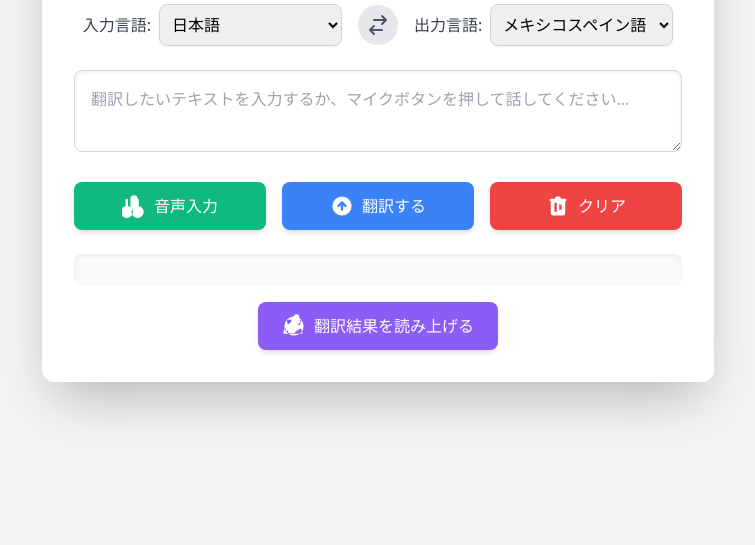
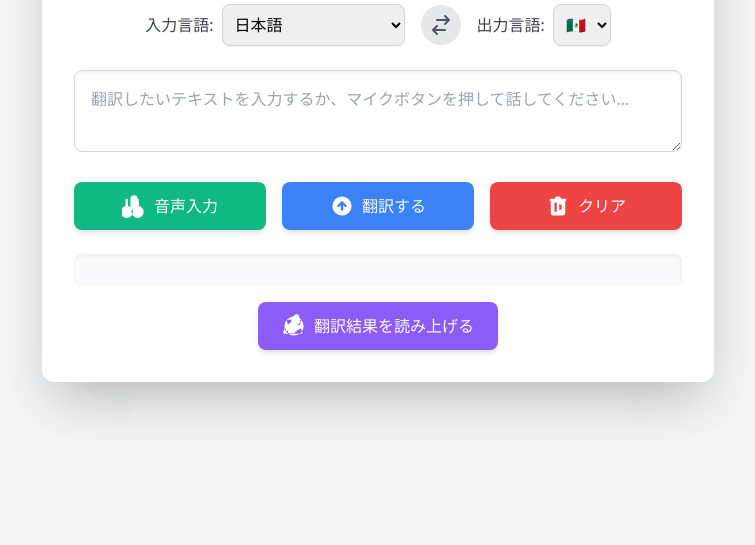
Before and after one commit to Nine-jp/translation-app, a website: page translation-app/public/index.html in a window 1280 px wide. Shown: the part 255-800 px from the top of the page, without its empty margins (262-1017 px from the left). Drawn offline with nearby package versions, Linux system fonts and the light colour scheme.

Commit message:
feat: Change language options to flag emojis

```diff
--- a/translation-app/public/index.html
+++ b/translation-app/public/index.html
@@ -35,8 +35,8 @@
             <div class="flex items-center space-x-2">
                 <label for="outputLanguage" class="text-gray-700 font-medium">出力言語:</label>
                 <select id="outputLanguage" class="p-2 border border-gray-300 rounded-lg shadow-sm focus:ring-green-500 focus:border-green-500 transition-all duration-200">
-                    <option value="es-MX">メキシコスペイン語</option>
-                    <option value="ja-JP">日本語</option>
+                    <option value="es-MX">🇲🇽</option>
+                    <option value="ja-JP">🇯🇵</option>
                 </select>
             </div>
         </div>
```
